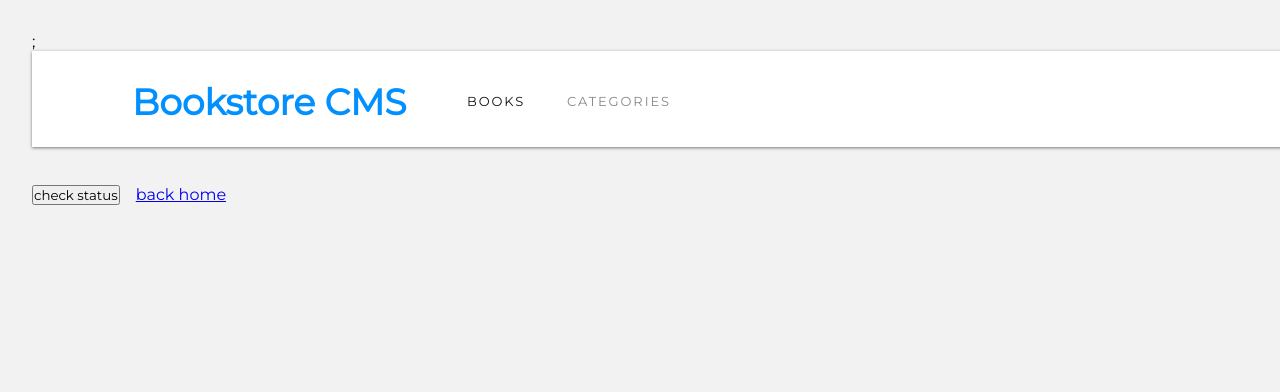
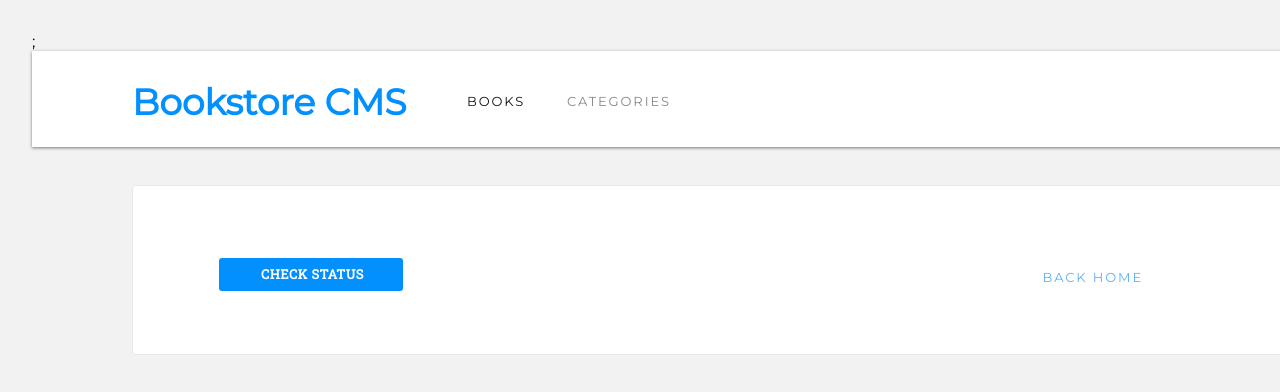
Before and after one commit to Kevin-Mena/bookstore-app, a React (Create React App) app: page /categories in a window 1280 px wide. Shown: the top 392 px of the page. Built offline with nearby package versions, Linux system fonts and the light colour scheme.

Commit message:
Add category status

```diff
--- a/src/index.css
+++ b/src/index.css
@@ -67,8 +67,23 @@ html {
   text-decoration: none;
   margin-left: 3rem;
 }
+.dev-status {
+  width: auto;
+  height: 1rem;
+  margin: 1.125rem 2.563rem 0.688rem 0;
+  font-size: 1.813rem;
+  font-weight: normal;
+  font-stretch: normal;
+  font-style: normal;
+  line-height: normal;
+  letter-spacing: 1.9px;
+  color: var(--primary-black);
+  text-decoration: none;
+  margin-left: 3rem;
+}
 
-.navlink-categories {
+.navlink-categories,
+.back-home {
   width: 3.688rem;
   height: 1rem;
   margin: 1.125rem 2.563rem 0.688rem 0;
@@ -81,6 +96,21 @@ html {
   letter-spacing: 1.9px;
   color: var(--primary-black);
   text-decoration: none;
+}
+.back-home {
+  width: auto;
+  height: 1rem;
+  margin: 1.125rem 2.563rem 0.688rem 0;
+  font-size: 0.813rem;
+  opacity: 0.8;
+  font-weight: normal;
+  font-stretch: normal;
+  font-style: normal;
+  line-height: normal;
+  letter-spacing: 1.9px;
+  color: var(--clr-blueMedium2-3);
+  text-decoration: none;
+  white-space: none;
 }
 
 .nav {
@@ -191,7 +221,7 @@ input {
 }
 
 /* BOOK DETAILS */
-.book-container {
+.book-container,.main {
   display: flex;
   justify-content: space-between;
   align-items: center;
@@ -268,7 +298,8 @@ input {
   opacity: 0.8;
 }
 
-.btn-progress {
+.btn-progress,
+.btn-status {
   width: 11.5rem;
   height: 2.063rem;
   margin: 0.75rem 0 0.563rem 3.688rem;
--- a/src/pages/Categories/categories.js
+++ b/src/pages/Categories/categories.js
@@ -1,13 +1,24 @@
-import { Link } from 'react-router-dom';
-import './categories.css';
+import { Link } from "react-router-dom";
+import "./categories.css";
+import { useState } from "react";
 
-const Categories = () => (
-  <div className="main">
-    <button type="button" className="btn-status">
-      check status
-    </button>
-    <Link to="/">back home</Link>
-  </div>
-);
+const Categories = () => {
+  const [checkStatus, setcheckStatus] = useState(false);
+  return (
+    <div className="main">
+      <button
+        type="button"
+        className="btn-status"
+        onClick={() => setcheckStatus(true)}
+      >
+        <p className="btn-info">CHECK STATUS</p>
+      </button>
+      {checkStatus && <h1 className="dev-status">Under Construction...!</h1>}
+      <Link to="/" className="back-home">
+        BACK HOME
+      </Link>
+    </div>
+  );
+};
 
 export default Categories;
```
